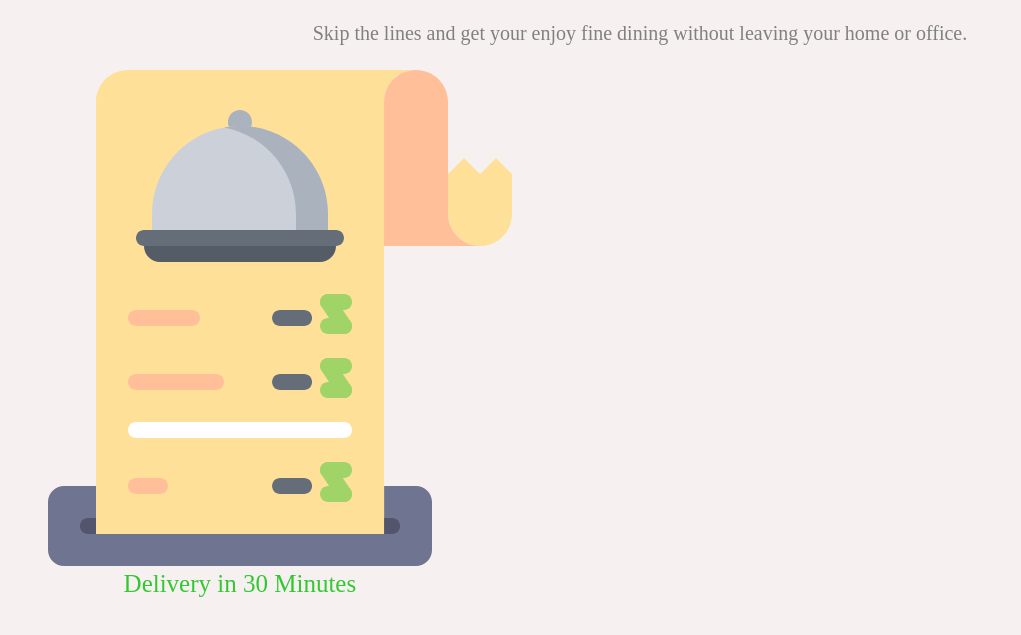
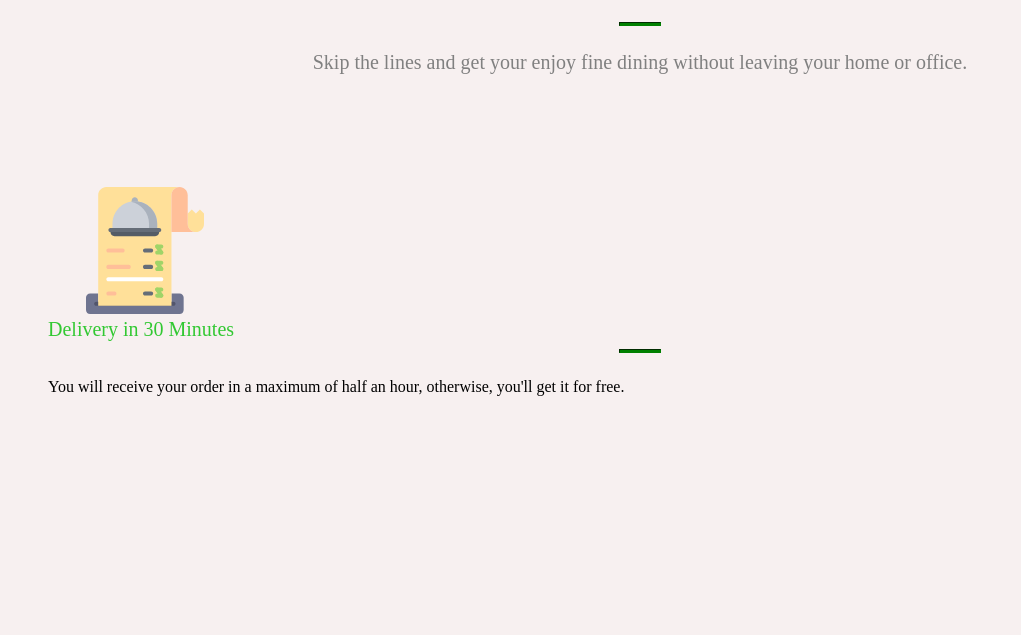
Before and after one commit to AlexSilaev2022/hello-html, a plain HTML site: page index.html in a window 1280 px wide. Shown: the part 117-752 px from the top of the page, without its empty margins (0-1021 px from the left). Drawn offline with Linux system fonts and the light colour scheme.

Commit message:
Delivery

```diff
--- a/index.html
+++ b/index.html
@@ -12,9 +12,12 @@
 <body>
     <h1>Hello HTML!</h1>
     <h2>Delivery in Just a Few Minutes.</h2>
+    <hr>
     <p>Skip the lines and get your enjoy fine dining without leaving your home or office.</p>
     <figure><img src="img/cheсk.svg" alt="cheсk">
         <figcaption>Delivery in 30 Minutes</figcaption>
+        <hr>
+        <div>You will receive your order in a maximum of half an hour, otherwise, you'll get it for free.</div>
     </figure>
 
 </body>
--- a/styles.css
+++ b/styles.css
@@ -12,11 +12,23 @@ p {
     color: grey;
     font-size: 20px;
     margin-top: 0;
-    margin-bottom: 25px;
+    margin-bottom: 3cm;
     text-align: center;
   }
   figcaption {
-    font-size: 25px;
-    margin-left: 2cm;
+    font-size: 20px;
+    margin-left: 0cm;
     color:rgb(50, 200, 50);
   }
+  hr {
+    margin-bottom: 25px;
+    width: 40px;
+    height: 2px;
+    background-color: green;
+    border-color: green;
+  }
+  img {
+    margin-left: 1cm;
+    width: 10%;
+    height: 10%;
+  }
```
